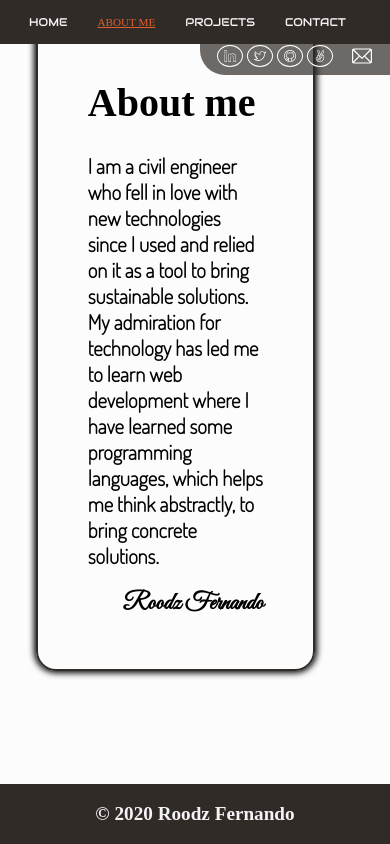
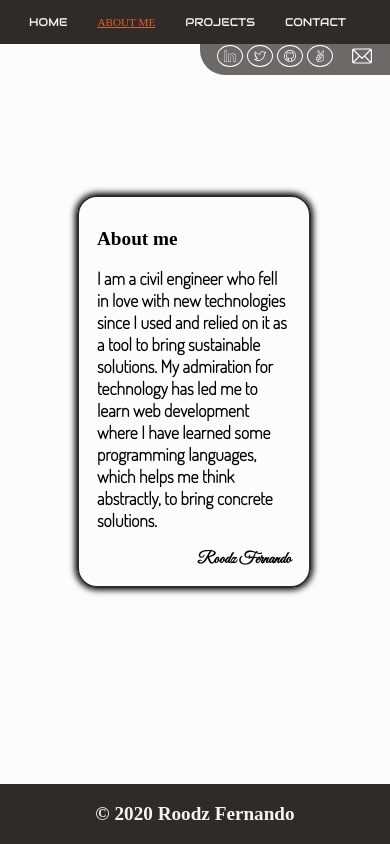
Before and after one commit to RoodzFernando/RoodzFernando.github.io, a React (Create React App) app: page /about in a window 390 px wide. Built offline with nearby package versions, Linux system fonts and the light colour scheme; a web font is replaced by a local one.

Commit message:
Add responsive styling for About component

```diff
--- a/src/styles/components/AppRoutes.scss
+++ b/src/styles/components/AppRoutes.scss
@@ -85,4 +85,21 @@
       z-index: 10;
     }
   }
+
+  .about-page {
+    width: 99.5vw;
+    height: 99vh;
+    .about-text {
+      padding: 1.1em;
+      h1 {
+        font-size: 1.2em;
+      }
+      p {
+        font-size: 1.1em;
+      }
+      .signature {
+        font-size: 1em;
+      }
+    }
+  }
 }
```
Also changed, not shown: 1 other file (tests, documents, lock files or other folders).
